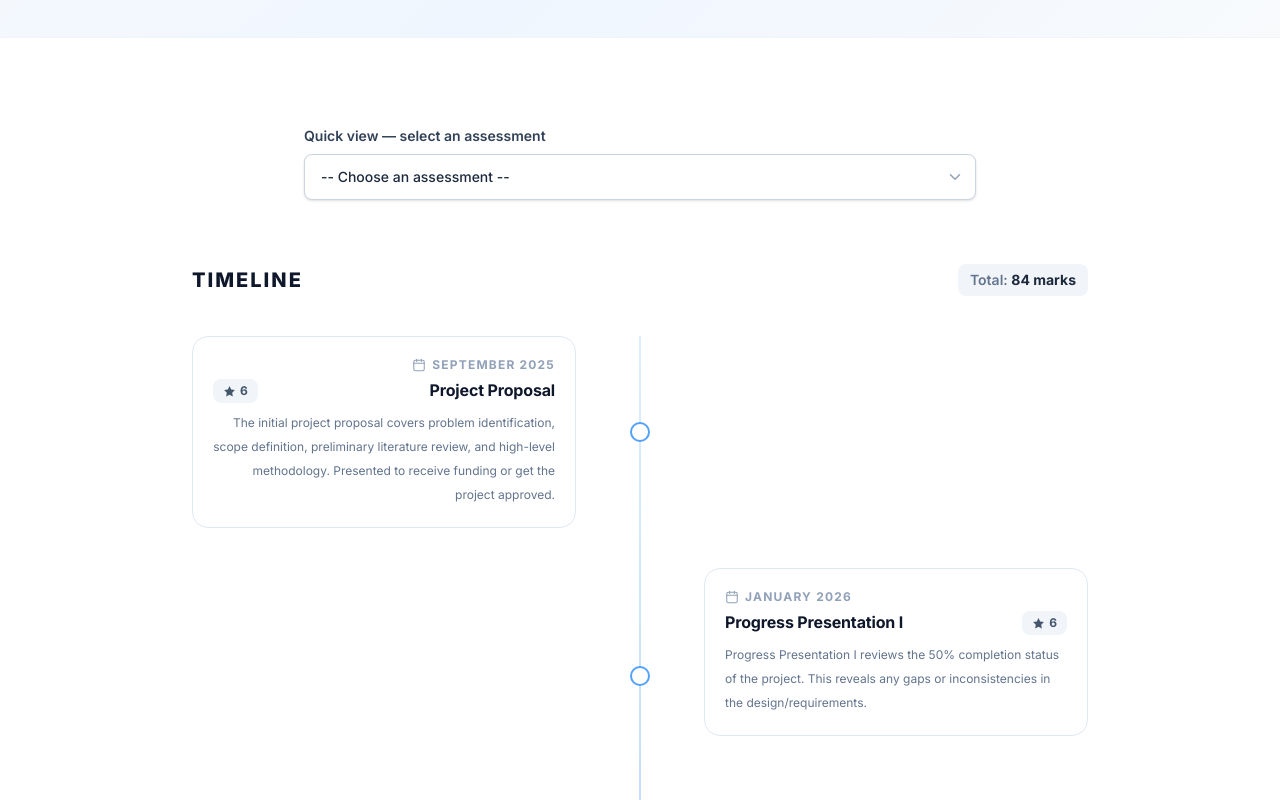
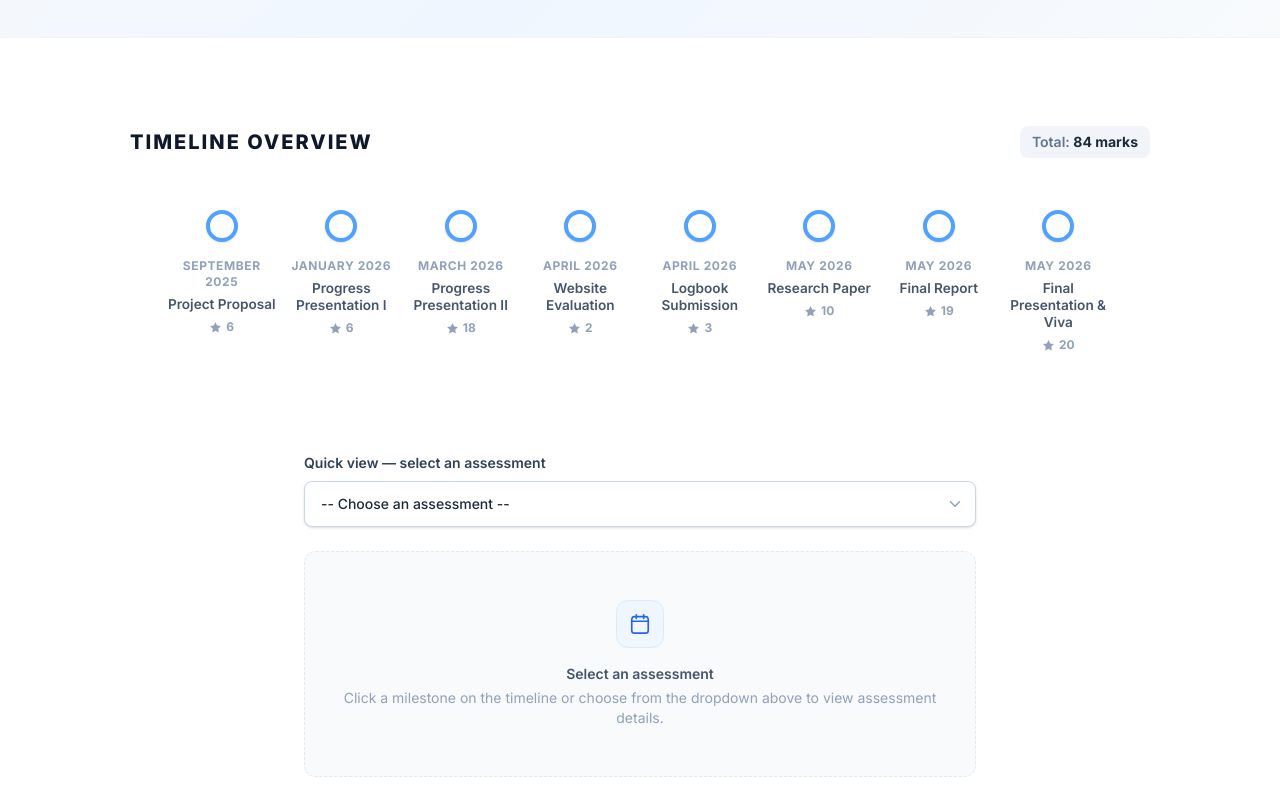
Before and after one commit to justdsn/RPWebsite, a React (Vite) app: page /milestones in a window 1280 px wide. Shown: the part 400-1200 px from the top of the page. Built offline with nearby package versions, Linux system fonts and the light colour scheme.

Commit message:
Redesign Milestones timeline to be horizontal before dropdown

```diff
--- a/src/pages/Milestones.tsx
+++ b/src/pages/Milestones.tsx
@@ -40,6 +40,69 @@ export default function Milestones() {
 
       <section aria-label="Milestone details" className="page-section bg-white">
         <div className="container-main">
+
+          {/* ── Horizontal Timeline Overview ── */}
+          <div className="mb-16">
+            <div className="flex items-center justify-between mb-8">
+              <h2 className="text-xl font-extrabold text-slate-900 uppercase tracking-widest">
+                Timeline Overview
+              </h2>
+              <span className="text-sm font-semibold text-slate-500 bg-slate-100 px-3 py-1.5 rounded-lg">
+                Total: <span className="text-slate-800 font-bold">{totalMarks} marks</span>
+              </span>
+            </div>
+
+            <div className="relative overflow-x-auto pb-8 pt-4 scrollbar-hide">
+              <div className="min-w-[900px] flex justify-between relative px-8">
+                {/* Connecting Line */}
+                <div className="absolute top-3.5 left-16 right-16 h-1 bg-blue-100 -z-10 rounded-full" />
+
+                {milestones.map((m) => {
+                  const isSelected = selected === m.id;
+                  return (
+                    <button
+                      key={m.id}
+                      onClick={() => setSelected(m.id === selected ? "" : m.id)}
+                      className="relative flex flex-col items-center w-32 group outline-none focus-visible:ring-2 focus-visible:ring-blue-500 rounded-lg p-1"
+                      aria-pressed={isSelected}
+                      aria-label={`Select ${m.label}`}
+                    >
+                      {/* Node Dot */}
+                      <div
+                        className={`w-8 h-8 rounded-full border-4 mb-4 transition-all duration-300 z-10 flex items-center justify-center ${
+                          isSelected
+                            ? "bg-blue-600 border-blue-200 scale-125 shadow-lg shadow-blue-300/50"
+                            : "bg-white border-blue-400 group-hover:border-blue-600 group-hover:scale-110 shadow-sm"
+                        }`}
+                      >
+                        {isSelected && <span className="w-2.5 h-2.5 rounded-full bg-white block" />}
+                      </div>
+
+                      {/* Text */}
+                      <div className="text-center">
+                        <p className={`text-xs font-bold uppercase tracking-wider mb-1.5 transition-colors ${
+                          isSelected ? "text-blue-600" : "text-slate-400 group-hover:text-blue-500"
+                        }`}>
+                          {m.date}
+                        </p>
+                        <p className={`text-[0.85rem] font-semibold leading-tight transition-colors ${
+                          isSelected ? "text-slate-900" : "text-slate-600 group-hover:text-slate-800"
+                        }`}>
+                          {m.label}
+                        </p>
+                        <p className={`text-xs font-bold mt-1.5 flex justify-center items-center gap-1 transition-colors ${
+                          isSelected ? "text-blue-600" : "text-slate-400"
+                        }`}>
+                           <IconStar /> {m.marks}
+                        </p>
+                      </div>
+                    </button>
+                  );
+                })}
+              </div>
+            </div>
+          </div>
+
           <div className="max-w-2xl mx-auto mb-16">
             {/* Dropdown */}
             <div className="mb-6">
@@ -76,175 +139,49 @@ export default function Milestones() {
             </div>
 
             {/* Detail panel */}
-            {current && (
+            {current ? (
               <article
                 aria-label={`Details for ${current.label}`}
-                className="card border-blue-200 bg-blue-50/30 shadow-sm animate-fade-in"
+                className="card border-blue-200 bg-blue-50/40 shadow-md transition-all animate-fade-in"
               >
-                <div className="flex items-start justify-between gap-4 flex-wrap mb-3">
+                <div className="flex items-start justify-between gap-4 flex-wrap mb-4">
                   <div>
-                    <p className="text-xs font-semibold text-blue-500 uppercase tracking-widest mb-1 flex items-center gap-1.5">
+                    <p className="text-xs font-semibold text-blue-600 uppercase tracking-widest mb-1.5 flex items-center gap-1.5">
                       <IconCalendar />
                       {current.date}
                     </p>
-                    <h2 className="text-xl font-bold text-slate-900">{current.label}</h2>
+                    <h2 className="text-2xl font-bold text-slate-900 leading-tight">{current.label}</h2>
                   </div>
-                  <div className="flex items-center gap-1.5 bg-blue-700 text-white text-sm font-bold px-3 py-1.5 rounded-lg flex-shrink-0">
+                  <div className="flex items-center gap-1.5 bg-blue-700 text-white text-sm font-bold px-3.5 py-1.5 rounded-lg flex-shrink-0 shadow-sm">
                     <IconStar />
                     {current.marks} marks
                   </div>
                 </div>
                 {current.description && (
-                  <p className="text-sm text-slate-600 leading-7">{current.description}</p>
+                  <div className="bg-white rounded-lg p-4 border border-blue-100 shadow-sm mt-4">
+                    <p className="text-sm text-slate-700 leading-7">{current.description}</p>
+                  </div>
                 )}
               </article>
+            ) : (
+              <div className="rounded-xl border border-dashed border-slate-200 bg-slate-50 px-6 py-12 text-center transition-all">
+                <div
+                  aria-hidden="true"
+                  className="w-12 h-12 rounded-xl bg-blue-50 border border-blue-100 flex items-center justify-center mx-auto mb-4"
+                >
+                  <svg width="22" height="22" viewBox="0 0 24 24" fill="none">
+                    <rect x="3" y="4" width="18" height="18" rx="3" stroke="#2563eb" strokeWidth="1.8" />
+                    <path d="M3 9h18M8 2v4M16 2v4" stroke="#2563eb" strokeWidth="1.8" strokeLinecap="round" />
+                  </svg>
+                </div>
+                <p className="text-sm font-semibold text-slate-600 mb-1">Select an assessment</p>
+                <p className="text-sm text-slate-400">
+                  Click a milestone on the timeline or choose from the dropdown above to view assessment details.
+                </p>
+              </div>
             )}
           </div>
 
-          {/* ── Timeline ── */}
-          <div className="max-w-4xl mx-auto">
-            <div className="flex items-center justify-between mb-10">
-              <h2 className="text-xl font-extrabold text-slate-900 uppercase tracking-widest">
-                Timeline
-              </h2>
-              <span className="text-sm font-semibold text-slate-500 bg-slate-100 px-3 py-1.5 rounded-lg">
-                Total: <span className="text-slate-800 font-bold">{totalMarks} marks</span>
-              </span>
-            </div>
-
-            {/* Desktop: alternating sides. Mobile: all left-aligned */}
-            <div className="relative">
-              {/* Centre spine */}
-              <div
-                aria-hidden="true"
-                className="hidden md:block absolute left-1/2 top-0 bottom-0 w-px bg-gradient-to-b from-blue-200 via-blue-400 to-blue-200 -translate-x-1/2"
-              />
-              {/* Mobile spine */}
-              <div
-                aria-hidden="true"
-                className="md:hidden absolute left-5 top-0 bottom-0 w-px bg-gradient-to-b from-blue-200 via-blue-400 to-blue-200"
-              />
-
-              <ol role="list" className="flex flex-col gap-10">
-                {milestones.map((m, idx) => {
-                  const isRight = idx % 2 === 0;
-                  const isSelected = selected === m.id;
-
-                  return (
-                    <li key={m.id} className="relative md:grid md:grid-cols-2 md:gap-12">
-                      {/* ── Dot on the spine ── */}
-                      <button
-                        onClick={() => setSelected(m.id === selected ? "" : m.id)}
-                        aria-pressed={isSelected}
-                        aria-label={`${isSelected ? "Deselect" : "Select"} ${m.label}`}
-                        className={`
-                          hidden md:flex absolute left-1/2 top-1/2 -translate-x-1/2 -translate-y-1/2 z-10
-                          w-5 h-5 rounded-full border-2 items-center justify-center transition-all duration-200
-                          ${isSelected
-                            ? "bg-blue-700 border-blue-700 scale-125 shadow-lg shadow-blue-300"
-                            : "bg-white border-blue-400 hover:border-blue-700 hover:scale-110"
-                          }
-                        `}
-                      >
-                        {isSelected && (
-                          <span className="w-2 h-2 rounded-full bg-white block" />
-                        )}
-                      </button>
-
-                      {/* Mobile dot */}
-                      <button
-                        onClick={() => setSelected(m.id === selected ? "" : m.id)}
-                        aria-pressed={isSelected}
-                        aria-label={`${isSelected ? "Deselect" : "Select"} ${m.label}`}
-                        className={`
-                          md:hidden absolute left-5 top-6 -translate-x-1/2 z-10
-                          w-4 h-4 rounded-full border-2 flex items-center justify-center transition-all duration-200
-                          ${isSelected
-                            ? "bg-blue-700 border-blue-700 scale-125 shadow-md shadow-blue-200"
-                            : "bg-white border-blue-400 hover:border-blue-600"
-                          }
-                        `}
-                      />
-
-                      {/* Left side (even) or right side (odd) on desktop */}
-                      {/* On mobile everything is a single left-offset column */}
-                      <div
-                        className={`
-                          pl-10 md:pl-0
-                          ${isRight
-                            ? "md:col-start-1 md:text-right md:pr-10"
-                            : "md:col-start-2 md:text-left md:pl-10"
-                          }
-                        `}
-                      >
-                        <article
-                          onClick={() => setSelected(m.id === selected ? "" : m.id)}
-                          role="button"
-                          tabIndex={0}
-                          onKeyDown={(e) => e.key === "Enter" && setSelected(m.id === selected ? "" : m.id)}
-                          aria-pressed={isSelected}
-                          aria-label={`${m.label}, ${m.date}, ${m.marks} marks`}
-                          className={`
-                            cursor-pointer rounded-2xl border p-5 transition-all duration-200 group
-                            ${isSelected
-                              ? "border-blue-300 bg-blue-50 shadow-md shadow-blue-100"
-                              : "border-slate-200 bg-white hover:border-blue-200 hover:shadow-sm hover:bg-slate-50/50"
-                            }
-                          `}
-                        >
-                          {/* Date */}
-                          <p className={`
-                            text-xs font-bold uppercase tracking-widest mb-1.5 flex items-center gap-1.5 flex-wrap
-                            ${isRight ? "md:justify-end" : "md:justify-start"}
-                            ${isSelected ? "text-blue-600" : "text-slate-400 group-hover:text-blue-400"}
-                          `}>
-                            <IconCalendar />
-                            {m.date}
-                          </p>
-
-                          {/* Title + marks */}
-                          <div className={`flex items-start gap-3 flex-wrap ${isRight ? "md:flex-row-reverse" : ""}`}>
-                            <h3 className={`
-                              text-[1rem] font-bold flex-1 leading-snug
-                              ${isSelected ? "text-blue-800" : "text-slate-900 group-hover:text-blue-800"}
-                            `}>
-                              {m.label}
-                            </h3>
-                            <span className={`
-                              flex-shrink-0 flex items-center gap-1 text-xs font-bold px-2.5 py-1 rounded-lg
-                              ${isSelected
-                                ? "bg-blue-700 text-white"
-                                : "bg-slate-100 text-slate-600 group-hover:bg-blue-100 group-hover:text-blue-700"
-                              }
-                            `}>
-                              <IconStar />
-                              {m.marks}
-                            </span>
-                          </div>
-
-                          {/* Description */}
-                          {m.description && (
-                            <p className={`
-                              text-xs leading-6 mt-2
-                              ${isSelected ? "text-blue-700" : "text-slate-500"}
-                            `}>
-                              {m.description}
-                            </p>
-                          )}
-                        </article>
-                      </div>
-
-                      {/* Empty cell for the other side on desktop */}
-                      {isRight
-                        ? <div className="hidden md:block md:col-start-2" />
-                        : <div className="hidden md:block md:col-start-1" />
-                      }
-                    </li>
-                  );
-                })}
-              </ol>
-            </div>
-          </div>
         </div>
       </section>
     </main>
```
